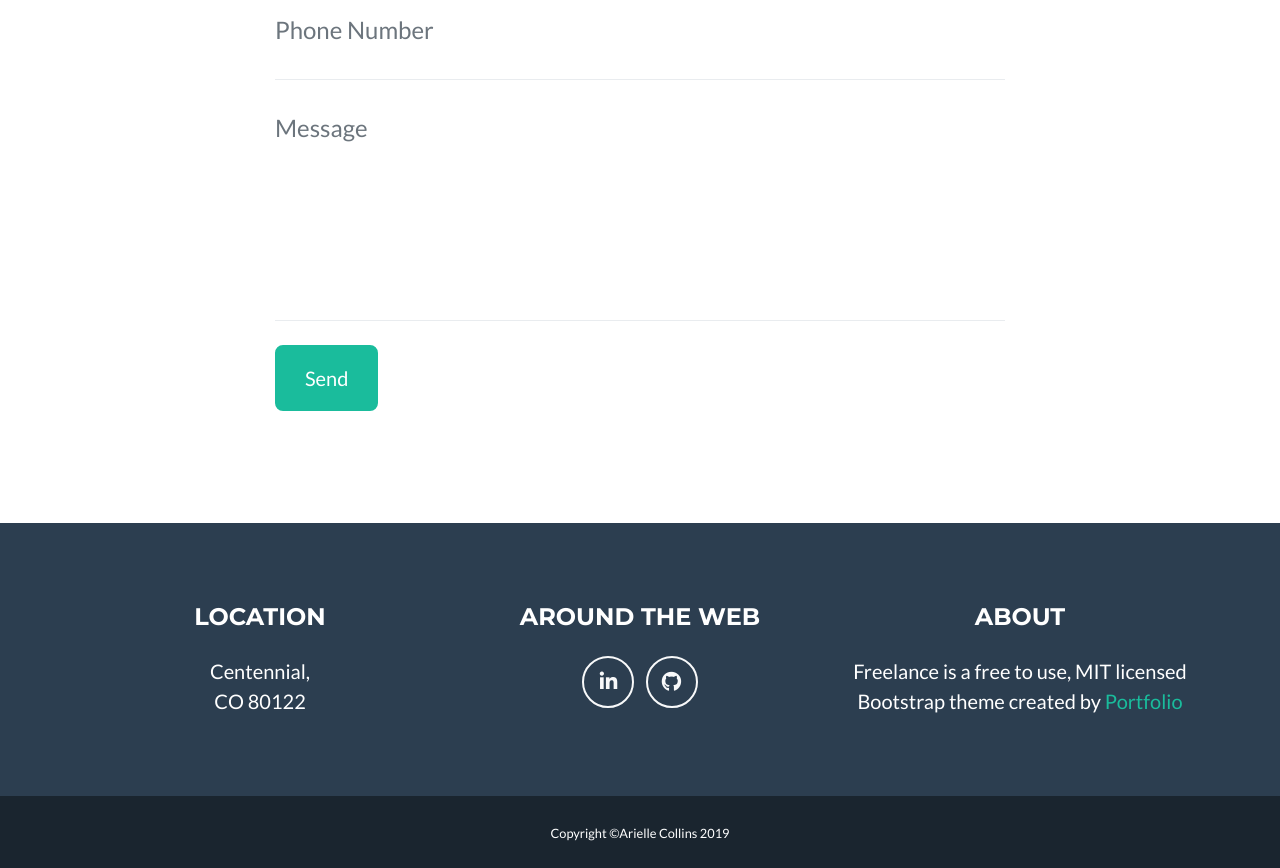
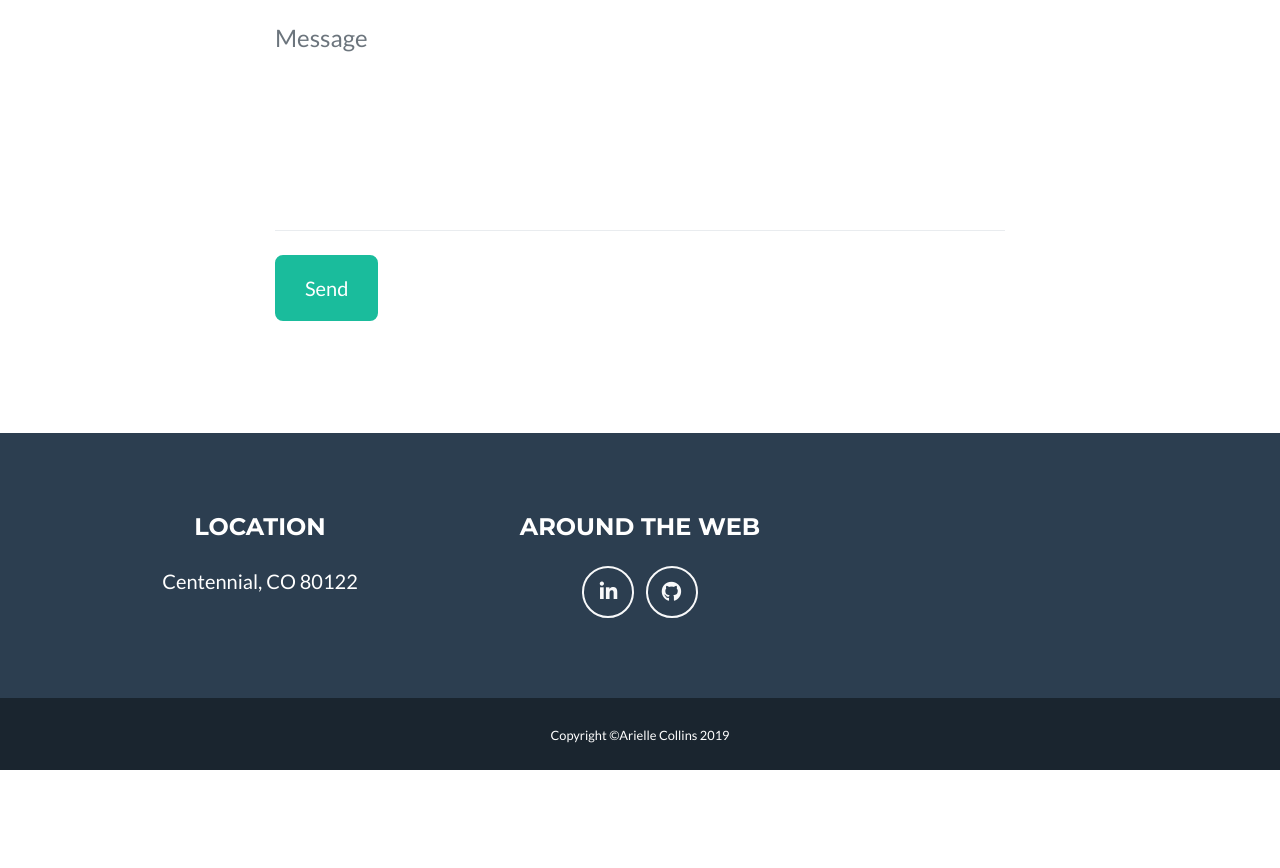
Before and after one commit to ariellecollinsb/Portfolio, a website with bundled scripts: page index.html in a window 1280 px wide. Shown: the part 2963-3831 px from the top of the page. After the commit the page ends 3733 px from the top, so only its background shows below. Built offline with nearby package versions, Linux system fonts and the light colour scheme; files whose address does not match are found by name.

Commit message:
edited the about section

```diff
--- a/index.html
+++ b/index.html
@@ -214,15 +214,6 @@
           </p>
         </div>
       </div>
-
-      <!-- About Section Button -->
-      <div class="text-center mt-4">
-        <a class="btn btn-xl btn-outline-light" href="https://startbootstrap.com/themes/freelancer/">
-          <i class="fas fa-download mr-2"></i>
-          Free Download!
-        </a>
-      </div>
-
     </div>
   </section>
 
@@ -299,8 +290,7 @@
         <!-- Footer Location -->
         <div class="col-lg-4 mb-5 mb-lg-0">
           <h4 class="text-uppercase mb-4">Location</h4>
-          <p class="lead mb-0">Centennial,
-            <br>CO 80122</p>
+          <p class="lead mb-0">Centennial, CO 80122</p>
         </div>
 
         <!-- Footer Social Icons -->
@@ -313,13 +303,6 @@
           <a class="btn btn-outline-light btn-social mx-1" href="https://github.com/ariellecollinsb">
             <i class="fab fa-github"></i>
           </a>
-        </div>
-
-        <!-- Footer About Text -->
-        <div class="col-lg-4">
-          <h4 class="text-uppercase mb-4">About </h4>
-          <p class="lead mb-0">Freelance is a free to use, MIT licensed Bootstrap theme created by
-            <a href="">Portfolio</a></p>
         </div>
 
       </div>
```
